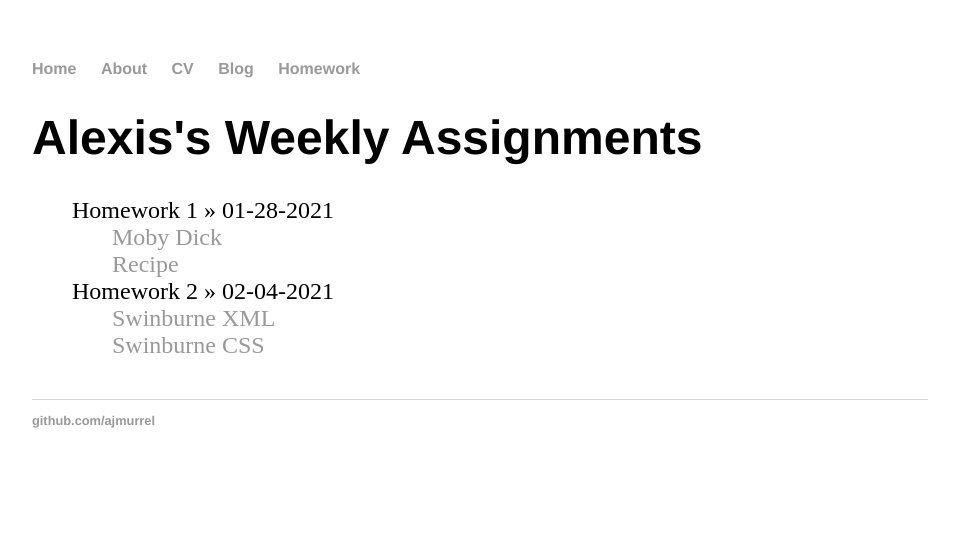
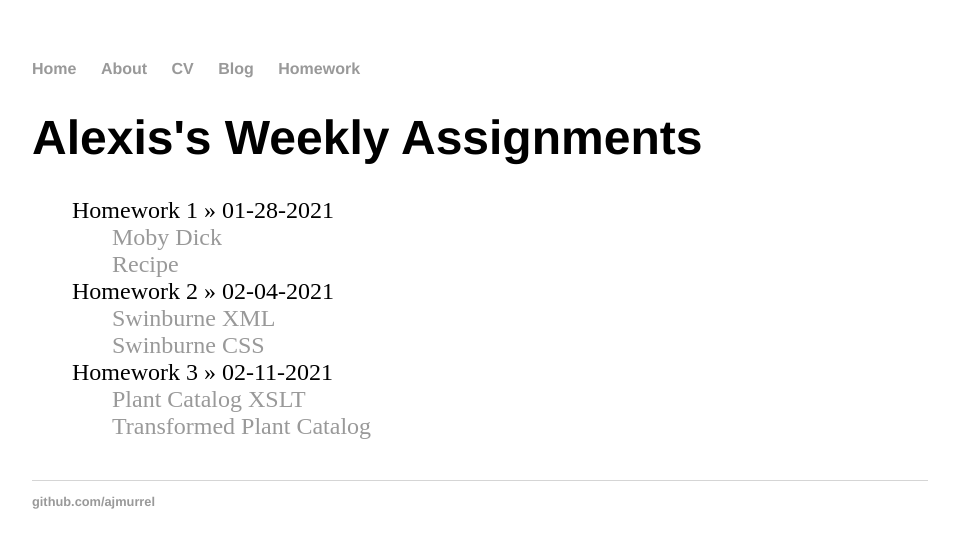
Before and after one commit to ajmurrel/ajmurrel.github.io, a Jekyll site: the page built from homework/index.html, in a window 1280 px wide. Shown: the top 548 px of the page, without its empty margins (160-1119 px from the left). Built offline with Jekyll 4.4.1, drawn with Linux system fonts in a browser that asks for light colours.

Commit message:
Update index.html

```diff
--- a/homework/index.html
+++ b/homework/index.html
@@ -12,4 +12,8 @@ title: Alexis's Weekly Assignments
 		<ul><li><a href="/homework/hw2.xml" title="Swinburne XML">Swinburne XML</a></li></ul>
 		<ul><li><a href="/homework/xml-style.css" title="Swinburne CSS">Swinburne CSS</a></li></ul>
 	    </li>
+	    <li>Homework 3 » 02-11-2021
+		<ul><li><a href="/homework/plant_catalog.xsl" title="Plant Catalog XSLT">Plant Catalog XSLT</a></li></ul>
+		<ul><li><a href="/homework/plant_catalog_transformed.html" title="Transformed Plant Catalog">Transformed Plant Catalog</a></li></ul>
+	    </li>
 	</ul>
```
